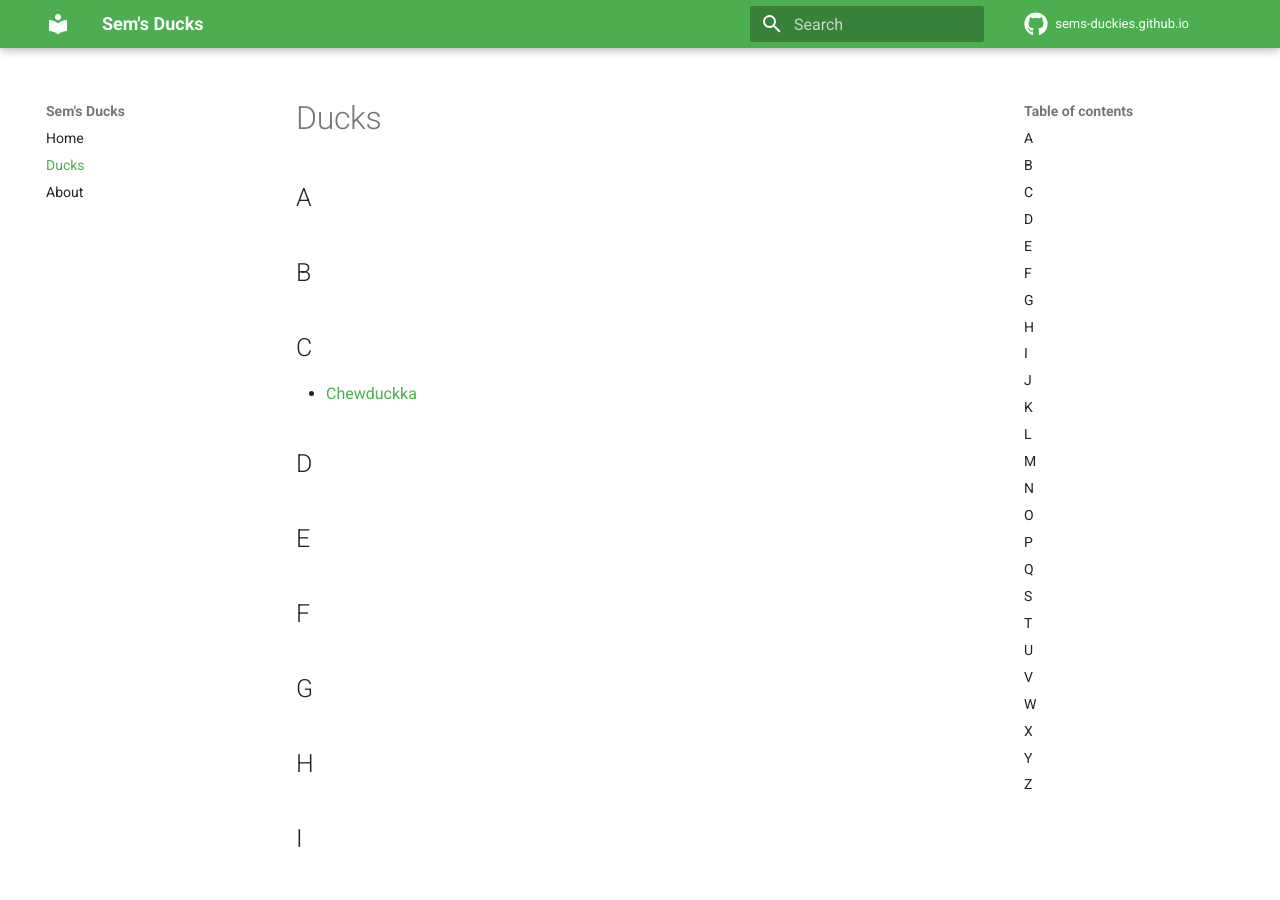
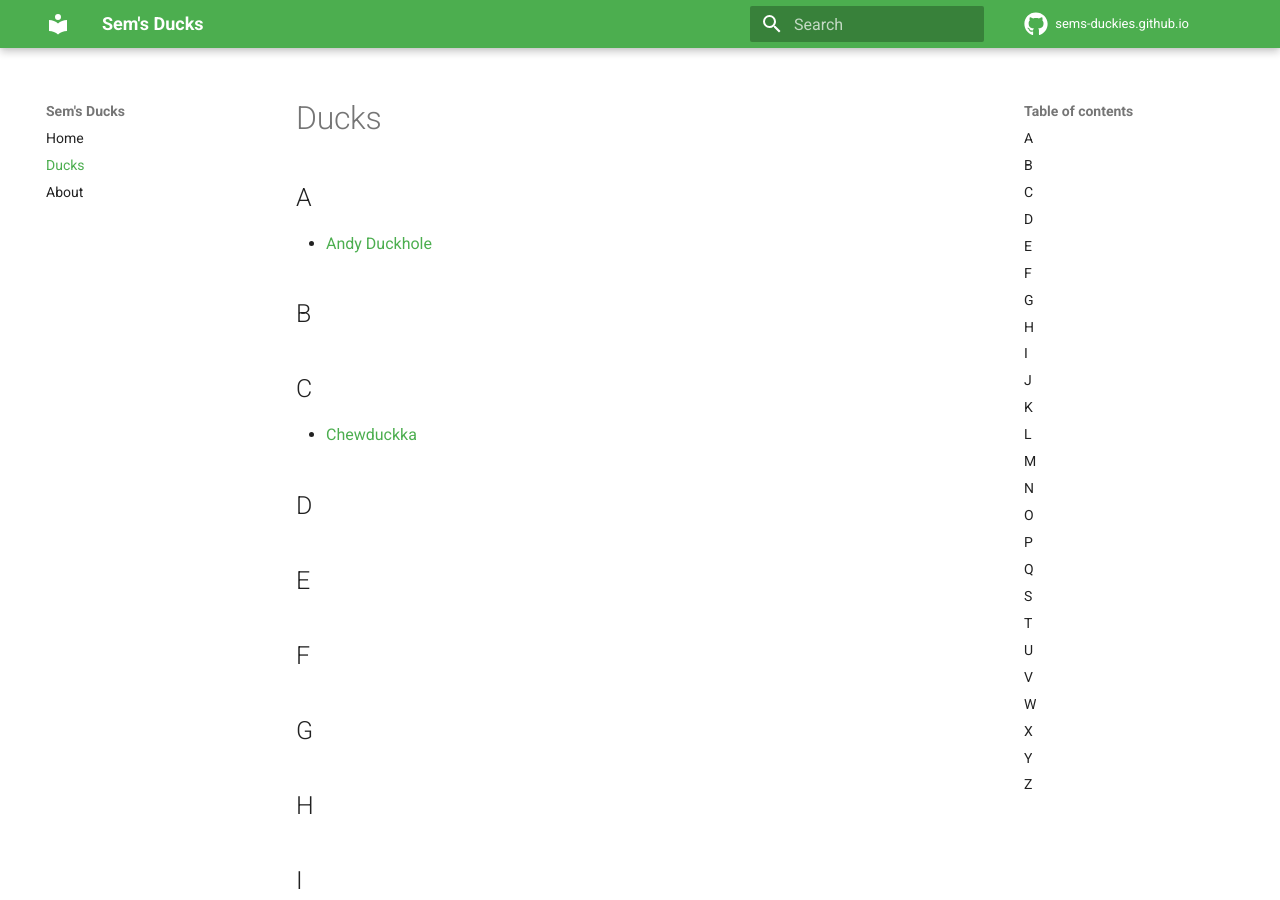
Before and after one commit to Sems-duckies/sems-duckies.github.io, an MkDocs documentation site: the page built from doc/ducks/index.md, in a window 1280 px wide and 900 px high. Built offline with MkDocs 1.6.1 and Material for MkDocs 9.7.7, drawn with Linux system fonts in a browser that asks for light colours; comment, search, counter and statistics services are not loaded.

Commit message:
updated the index.md

```diff
--- a/doc/ducks/index.md
+++ b/doc/ducks/index.md
@@ -1,11 +1,12 @@
 ---
 title:
-date: 2025-10-13
+date: 2025-10-14
 ---
 
 # Ducks
 
 ## A
+  * [Andy Duckhole](andy-duckhole)
 
 ## B
 
```
